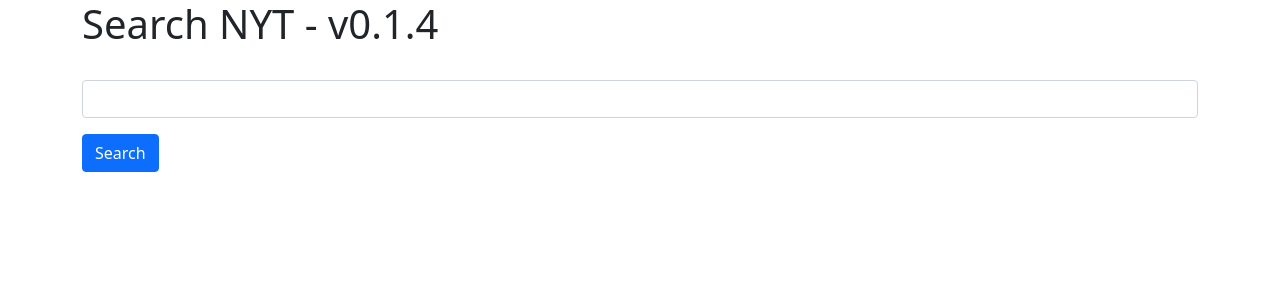
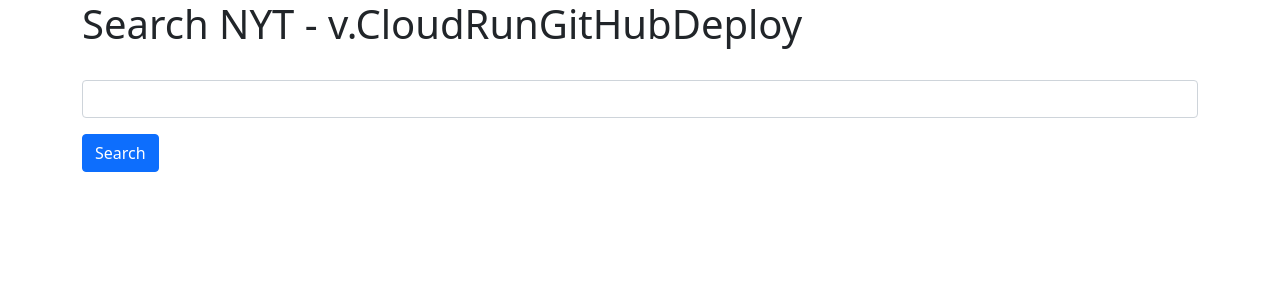
Before and after one commit to chewhx/gcloud-helloworld, a React (Create React App) app in the folder client/: page / in a window 1280 px wide. Shown: the top 300 px of the page. Built offline with nearby package versions, Linux system fonts and the light colour scheme.

Commit message:
gcr gh deploy

```diff
--- a/client/src/App.js
+++ b/client/src/App.js
@@ -26,7 +26,7 @@
       <Row>
         <Form.Group>
           <Form.Label htmlFor="searchbar">
-            <h1>Search NYT - v0.1.4</h1>
+            <h1>Search NYT - v.CloudRunGitHubDeploy</h1>
           </Form.Label>
           <Form.Control
             className="my-3"
```
Also changed, not shown: 2 other files (tests, documents, lock files or other folders).
